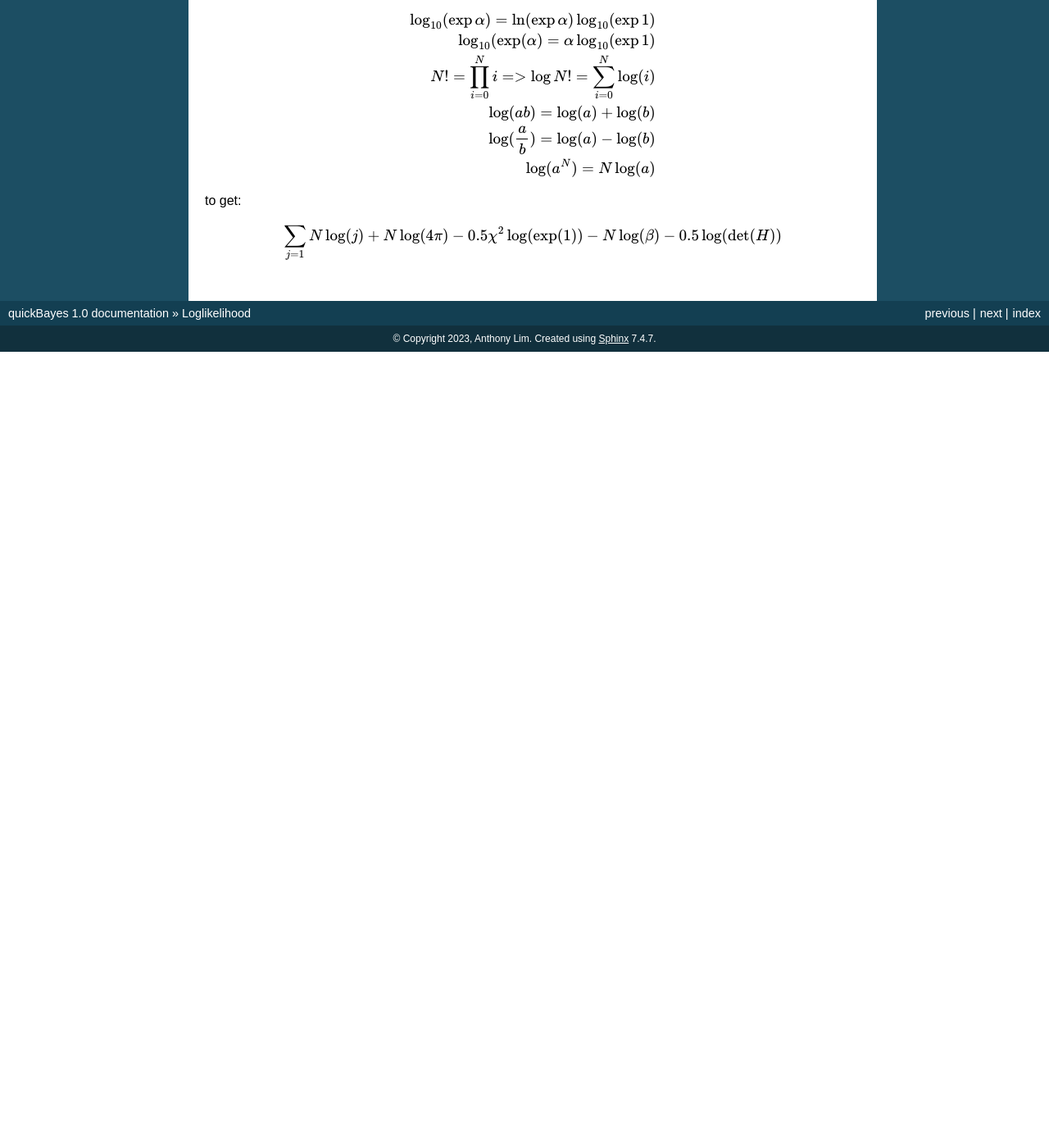
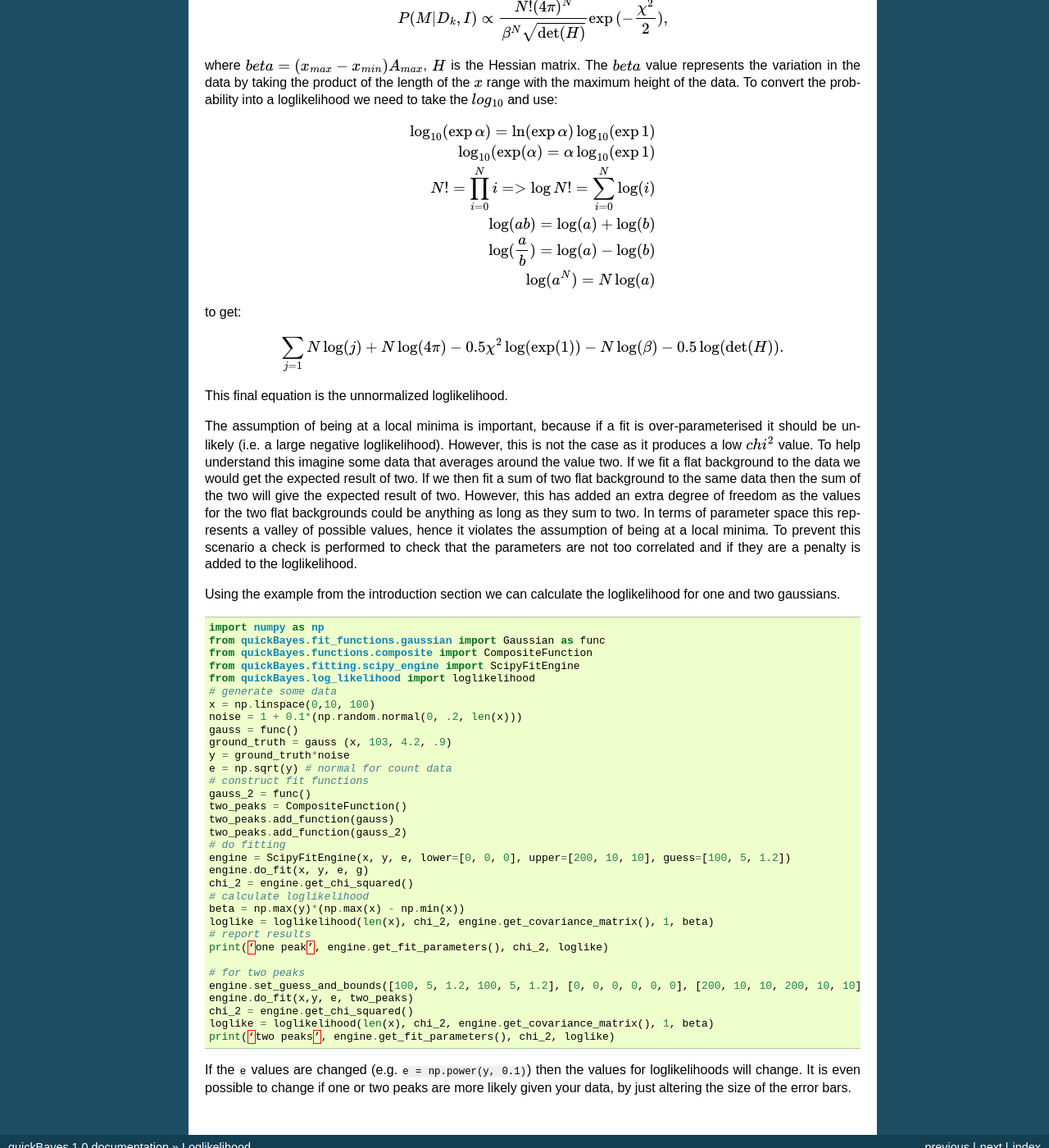
Before and after one commit to ISISNeutronMuon/quickBayes, a Sphinx documentation site: the page built from docs/source/loglikelihood.rst, in a window 1280 px wide and 1400 px high, scrolled down 270 px. Shown: the whole window at 82% size. Built offline with Sphinx 7.4.7, drawn with Linux system fonts in a browser that asks for light colours; before the commit the page ends 900 px from its top, so only the background shows below that; some of the changed text lies outside the part shown.

Commit message:
update loglikelihood doc

```diff
--- a/docs/source/fitting/fit_functions.rst
+++ b/docs/source/fitting/fit_functions.rst
@@ -88,5 +88,3 @@ When doing a fit, it can be useful to get an initial guess value :code:`guess =
 If the guess is not appropritate it can be changed by using :code:`function.set_guess([10, 4, 1])`.
 Similarly the bounds for the function are given by :code:`lower, upper = function.get_bounds()`.
 The bounds can be set by using :code:`function.set_bounds([1, 2, 0.4], [10, 7, 1])`.
-
-test    here
--- a/docs/source/index.rst
+++ b/docs/source/index.rst
@@ -16,7 +16,6 @@ Contents
    Introduction <intro>
    loglikelihood
    Fitting <fitting/index>
-   Advanced Fitting <fitting/advance_fit_functions>
    Workflows <workflows/index>
    Tutorial <tutorial/index>
    Developer docs <dev/index>
--- a/docs/source/loglikelihood.rst
+++ b/docs/source/loglikelihood.rst
@@ -1,14 +1,20 @@
 Loglikelihood
 =============
 
-Calculate the unnormalised loglikelihood.
-log_10 probabilities -> priors
-The equation for the probability is taken from "Data Analysis A bayesian tutorial second edition", by D. S. Sivia equation 4.20 page 88:
+As discussed earlier the loglikelihood represents the probability of the model given the data.
+To make the calculation faster a series of assumptions are made:
+
+- The fit for the model is at a minima.
+- The model can represent the data.
+
+"Data Analysis A bayesian tutorial second edition", by D. S. Sivia (equation 4.20 page 88) uses the above assumptions to show that the probability can be written as
 
 .. math::
     P(M|D_k,I) \propto \frac{N! (4\pi)^N}{\beta^N\sqrt{\det(H)}}\exp{(-\frac{\chi^2}{2})},
 
-where :math:`\\beta = (x_{max}-x_{min})A_{max}`, :math:`H` is the Hessian matrix. We want this as a loglikelihood, so take :math:`\\log_{10}` and use:
+where :math:`\\beta = (x_{max}-x_{min})A_{max}`, :math:`H` is the Hessian matrix.
+The :math:`\\beta` value represents the variation in the data by taking the product of the length of the :math:`x` range with the maximum height of the data.
+To convert the probability into a loglikelihood we need to take the :math:`\\log_{10}` and use:
 
 .. math::
     \log_{10}(\exp{\alpha}) = \ln(\exp{\alpha})\log_{10}(\exp{1}) \\
@@ -22,4 +28,56 @@ to get:
 
 .. math::
     \sum_{j=1}{N}\log(j) + N\log(4\pi) - 0.5\chi^2\log(\exp(1))
-    - N\log(\beta) - 0.5\log(\det(H))
+    - N\log(\beta) - 0.5\log(\det(H)).
+
+This final equation is the unnormalized loglikelihood.
+
+The assumption of being at a local minima is important, because if a fit is over-parameterised it should be unlikely (i.e. a large negative loglikelihood).
+However, this is not the case as it produces a low :math:`\\chi^2` value.
+To help understand this imagine some data that averages around the value two.
+If we fit a flat background to the data we would get the expected result of two.
+If we then fit a sum of two flat background to the same data then the sum of the two will give the expected result of two.
+However, this has added an extra degree of freedom as the values for the two flat backgrounds could be anything as long as they sum to two.
+In terms of parameter space this represents a valley of possible values, hence it violates the assumption of being at a local minima.
+To prevent this scenario a check is performed to check that the parameters are not too correlated and if they are a penalty is added to the loglikelihood.
+
+Using the example from the introduction section we can calculate the loglikelihood for one and two gaussians.
+
+.. code-block:: python
+
+    import numpy as np
+    from quickBayes.fit_functions.gaussian import Gaussian as func
+    from quickBayes.functions.composite import CompositeFunction
+    from quickBayes.fitting.scipy_engine import ScipyFitEngine
+    from quickBayes.log_likelihood import loglikelihood
+    # generate some data
+    x = np.linspace(0,10, 100)
+    noise = 1 + 0.1*(np.random.normal(0, .2, len(x)))
+    gauss = func()
+    ground_truth = gauss (x, 103, 4.2, .9)
+    y = ground_truth*noise
+    e = np.sqrt(y) # normal for count data
+    # construct fit functions
+    gauss_2 = func()
+    two_peaks = CompositeFunction()
+    two_peaks.add_function(gauss)
+    two_peaks.add_function(gauss_2)
+    # do fitting
+    engine = ScipyFitEngine(x, y, e, lower=[0, 0, 0], upper=[200, 10, 10], guess=[100, 5, 1.2])
+    engine.do_fit(x, y, e, g)
+    chi_2 = engine.get_chi_squared()
+    # calculate loglikelihood
+    beta = np.max(y)*(np.max(x) - np.min(x))
+    loglike = loglikelihood(len(x), chi_2, engine.get_covariance_matrix(), 1, beta)
+    # report results
+    print(‘one peak’, engine.get_fit_parameters(), chi_2, loglike)
+
+    # for two peaks
+    engine.set_guess_and_bounds([100, 5, 1.2, 100, 5, 1.2], [0, 0, 0, 0, 0, 0], [200, 10, 10, 200, 10, 10])
+    engine.do_fit(x,y, e, two_peaks)
+    chi_2 = engine.get_chi_squared()
+    loglike = loglikelihood(len(x), chi_2, engine.get_covariance_matrix(), 1, beta)
+    print(‘two peaks’, engine.get_fit_parameters(), chi_2, loglike)
+
+If the :code:`e` values are changed (e.g. :code:`e = np.power(y, 0.1)`) then the values for loglikelihoods will change.
+It is even possible to change if one or two peaks are more likely given your data, by just altering the size of the error bars.
```
